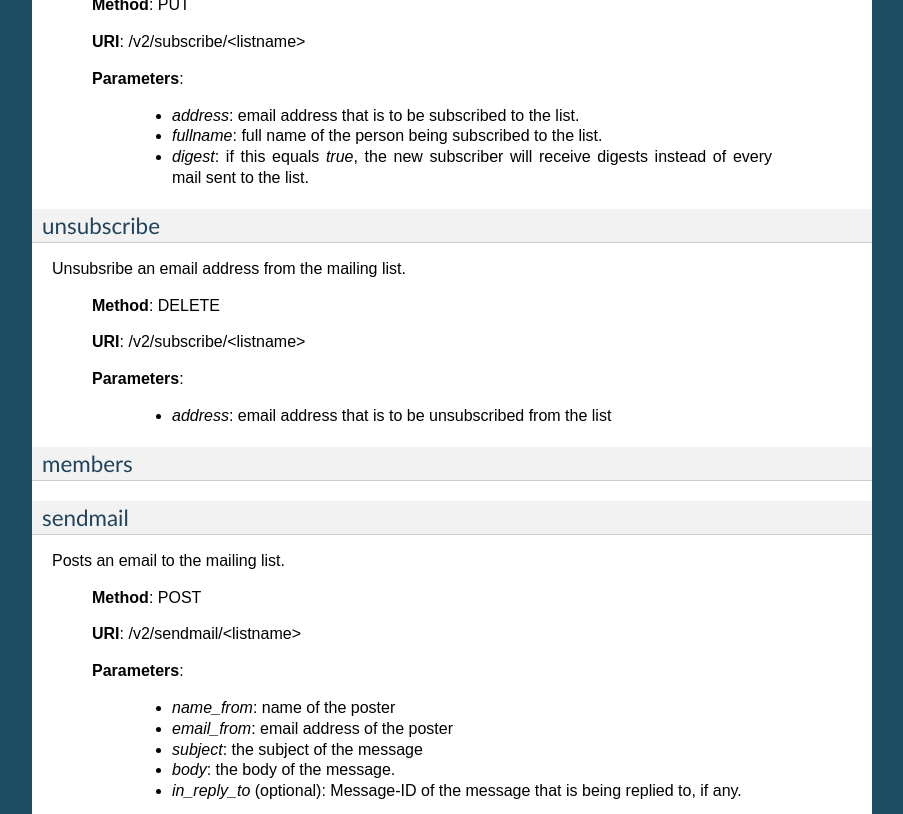
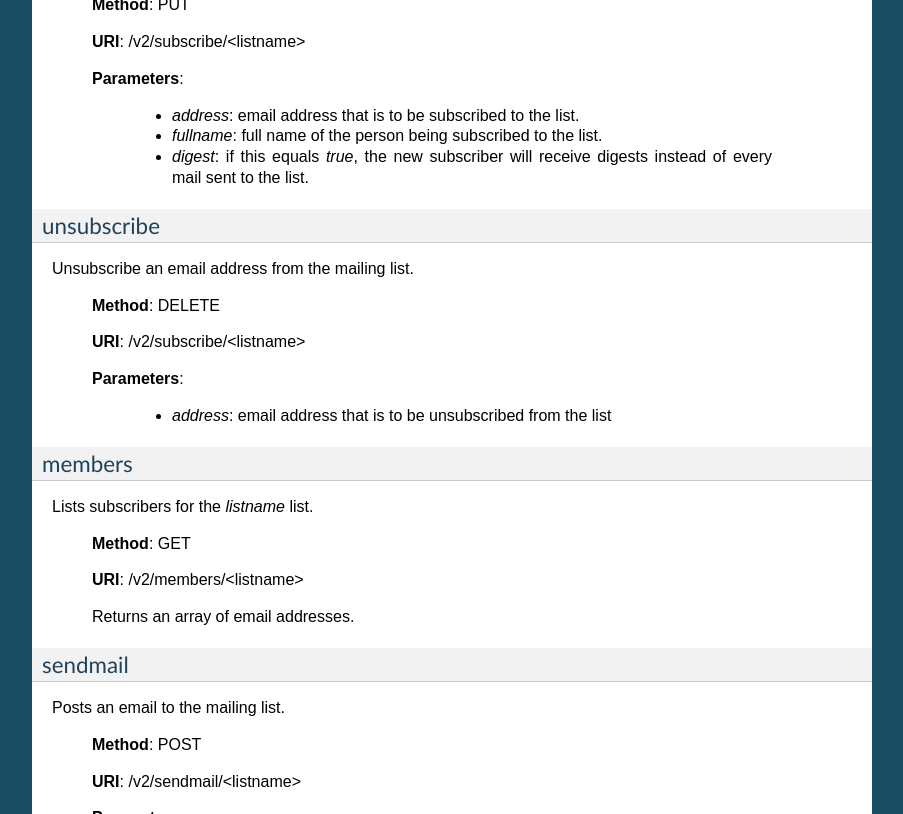
Before and after one commit to TracyWebTech/mailman-api, a Sphinx documentation site: the page built from docs/api.rst, in a window 1280 px wide and 900 px high, scrolled down 2233 px, cut to the strip 0-814 px from the top of the window. Shown: the whole strip, without its empty margins (198-1101 px from the left). Built offline with Sphinx 7.4.7, drawn with Linux system fonts in a browser that asks for light colours; some of the changed text lies outside the part shown.

Commit message:
Added docs to API V2's member method
Also fixed type for unsubscribe from both docs and docstring

Signed-off-by: Carlos Oliveira <carlospecter@gmail.com>

```diff
--- a/docs/api.rst
+++ b/docs/api.rst
@@ -37,7 +37,7 @@ Adds a new subscriber to the list called `<listname>`
 
 unsubscribe
 +++++++++++
-Unsubsribe an email address from the mailing list.
+Unsubscribe an email address from the mailing list.
 
     **Method**: DELETE
 
@@ -119,7 +119,7 @@ Adds a new subscriber to the list called `<listname>`
 
 unsubscribe
 +++++++++++
-Unsubsribe an email address from the mailing list.
+Unsubscribe an email address from the mailing list.
 
     **Method**: DELETE
 
@@ -131,6 +131,13 @@ Unsubsribe an email address from the mailing list.
 
 members
 +++++++
+Lists subscribers for the `listname` list.
+
+    **Method**: GET
+
+    **URI**: /v2/members/<listname>
+
+    Returns an array of email addresses.
 
 sendmail
 ++++++++
```
Also changed, not shown: 2 other files.
